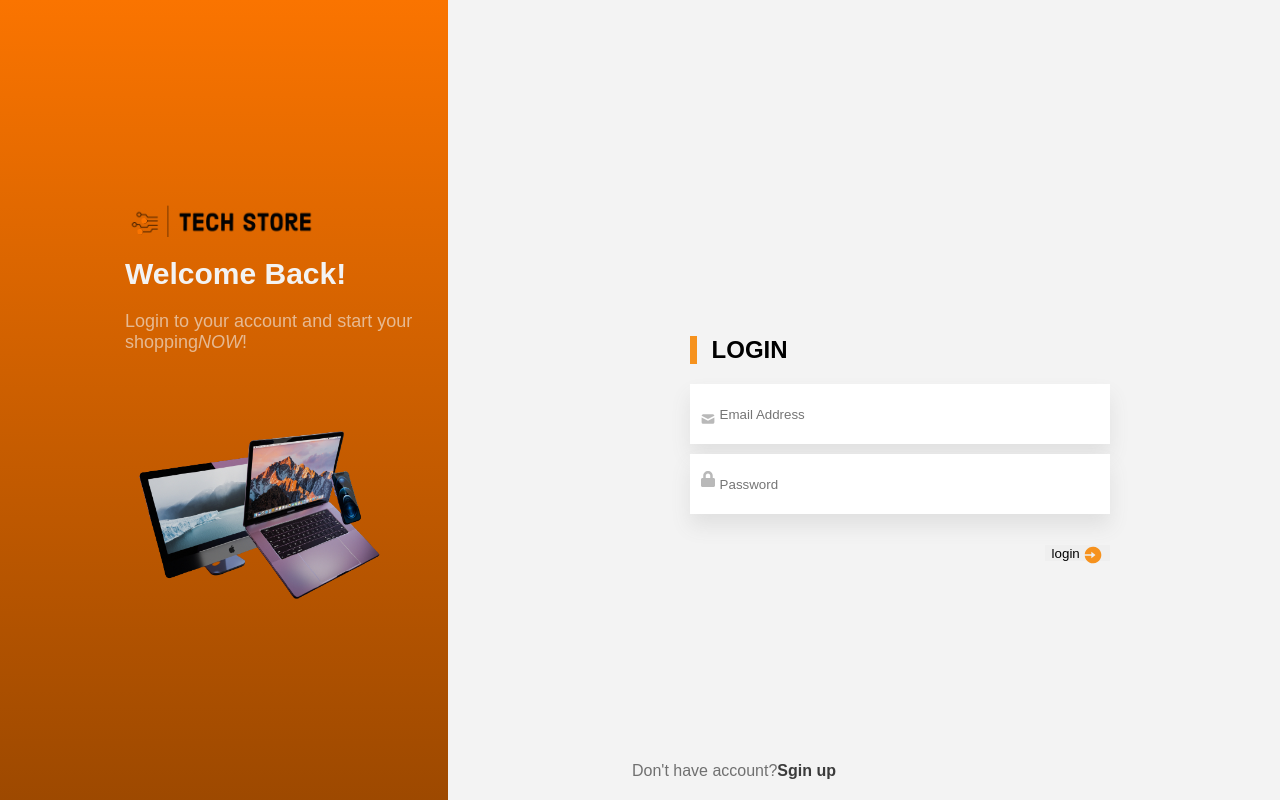
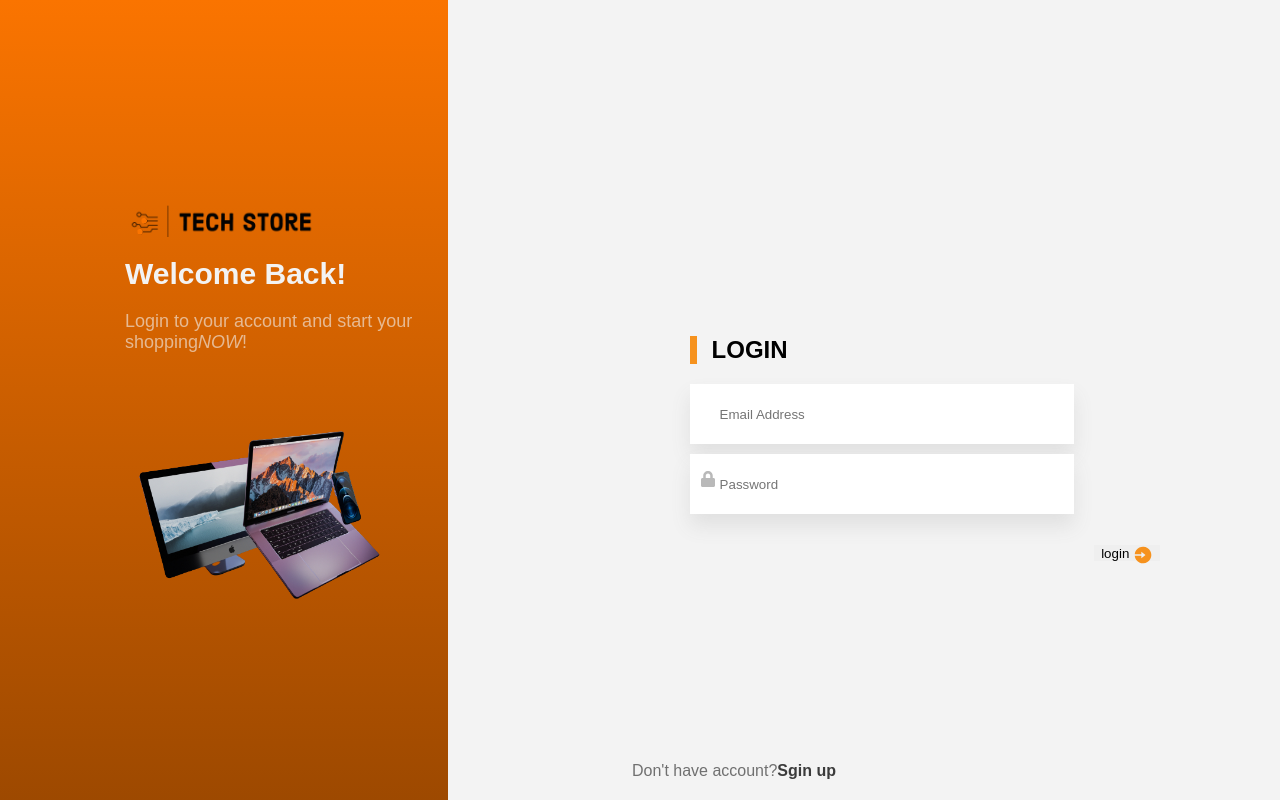
Before and after one commit to Ajyal-React/TechStoreTeam3, a React (Create React App) app: page /LogIn in a window 1280 px wide. Built offline with nearby package versions, Linux system fonts and the light colour scheme.

Commit message:
'EditLinkDecoration'

```diff
--- a/src/components/FeaturedProducts/index.js
+++ b/src/components/FeaturedProducts/index.js
@@ -187,7 +187,6 @@ const Featuredproducts = (props) => {
       <SliderContent>
         <Slider {...settings}>
           {Product.map((el) => (
-            <Link to="/ProductDetails">
               <SliderItem
                 key={el.id}
                 source={el.image}
@@ -196,7 +195,6 @@ const Featuredproducts = (props) => {
                 moreInfo={el.moreInfo}
                 arrowIcon={el.arrowIcon}
               ></SliderItem>
-            </Link>
           ))}
         </Slider>
       </SliderContent>
--- a/src/components/LogIn/index.js
+++ b/src/components/LogIn/index.js
@@ -59,16 +59,26 @@ const LogIn = () => {
         <FormSection>
           <LoginForm>
             <LoginText>login</LoginText>
-            <form onSubmit={formik.handleSubmit}>
+            <form
+              style={{
+                width: "100%",
+                display: "flex",
+                flexDirection: "column",
+                justifyContent: "start",
+                alignItems: "start",
+              }}
+              onSubmit={formik.handleSubmit}
+            >
               <CustomizeForm>
                 <InputContainer>
-                  <Icon>
+                  {/*  <Icon>
                     <HiMail style={{ color: "#B9B9B9" }} />
-                  </Icon>
+                  </Icon> */}
+
                   <input
                     style={{
+                      width: "100%",
                       boxShadow: "0px 12px 20px #E0E0E0",
-                      width: "100%",
                       height: "100%",
                       paddingLeft: "30px",
                       marginBottom: "20px",
@@ -83,11 +93,10 @@ const LogIn = () => {
                     name="email"
                     type="email"
                     onChange={formik.handleChange}
-                    /* onBlur={formik.handleBlur('email')} */
                     onBlur={({ target: { values } }) => {
                       if (!formik.values.email) {
                         setMessage(true);
-                        ErrorMessage.email = "Email address is required";
+                        ErrorMessage.email = "Email address is required!";
                       } else if (
                         !/^[A-Z0-9._%+-]+@[A-Z0-9.-]+\.[A-Z]{2,4}$/i.test(
                           formik.values.email
@@ -95,9 +104,8 @@ const LogIn = () => {
                       ) {
                         setMessage(true);
                         ErrorMessage.email = "Invalid email address";
-                      }
-                      else{
-                        setMessage(false)
+                      } else {
+                        setMessage(false);
                       }
                     }}
                     value={formik.values.email}
@@ -109,8 +117,9 @@ const LogIn = () => {
                   <span
                     style={{
                       color: "red",
-                      fontSize: "16px",
-                      marginRight: "140px",
+                      fontSize: "14px",
+                      marginRight: "250px",
+                      marginTop: "5px",
                     }}
                   >
                     {ErrorMessage.email}
@@ -122,6 +131,7 @@ const LogIn = () => {
                   </Icon>
                   <input
                     style={{
+                      width: "100%",
                       boxShadow: "0px 12px 20px #E0E0E0",
                       width: "100%",
                       height: "100%",
@@ -152,28 +162,6 @@ const LogIn = () => {
                 </LoginButton>
               </CustomizeForm>
             </form>
-            {/* <span
-              style={{
-                fontSize: "14px",
-                textDecoration: "none",
-                marginTop: "-40px",
-                marginLeft: "425px",
-                zIndex: "2",
-              }}
-            >
-              <a
-                style={{
-                  color: "#22B9FF",
-                  textDecoration: "none",
-                  backgroundColor: "trasnparent",
-                  fontWeight: "bold",
-                  fontSize: "12px",
-                }}
-                href="\#"
-              >
-                FORGET?
-              </a>
-            </span> */}
           </LoginForm>
           <QuestionSection>
             <Question>
--- a/src/components/LogIn/index.style.js
+++ b/src/components/LogIn/index.style.js
@@ -12,11 +12,41 @@ export const LeftSection = styled.div`
   width: 35%;
   height: 100vh;
   background-image: url("images/GradientBg.svg");
+  background-repeat: no-repeat;
   display: flex;
   flex-direction: column;
   justify-content: center;
   align-items: flex-start;
+  flex-wrap: wrap;
   padding-left: 125px;
+  min-width: 300px;
+  @media (max-width: 341px) {
+    width: 100%;
+    background-color: red;
+  }
+  @media (max-width: 576px) {
+    width: 100%;
+    justify-content: center;
+  }
+
+  @media (max-width: 768px) {
+    width: 100%;
+    justify-content: center;
+  }
+
+  @media (max-width: 992px) {
+    width: 100%;
+    justify-content: center;
+  }
+
+  @media (max-width: 1200px) {
+  }
+
+  @media (min-width: 1400px) {
+  }
+
+  @media (max-width: 950px) {
+  }
 `;
 
 export const Image = styled.img`
@@ -58,8 +88,34 @@ export const FormSection = styled.section`
   flex-direction: column;
   justify-content: end;
   align-items: center;
+  flex-wrap: wrap;
   height: 100%;
   background-color: #f3f3f3;
+  min-width: 500px;
+  @media (max-width: 341px) {
+    width: 100%;
+  }
+  @media (max-width: 576px) {
+    width: 100%;
+    justify-content: center;
+  }
+
+  @media (max-width: 768px) {
+    width: 100%;
+    justify-content: center;
+  }
+
+  @media (max-width: 992px) {
+  }
+
+  @media (max-width: 1200px) {
+  }
+
+  @media (min-width: 1400px) {
+  }
+
+  @media (max-width: 950px) {
+  }
 `;
 
 export const LoginForm = styled.form`
@@ -150,14 +206,15 @@ export const BoldBlack = styled.a`
 /*Question ends here*/
 
 export const CustomizeForm = styled.div`
+width: 100%;
   display: flex;
   flex-direction: column;
   justify-content: center;
-  align-items: center;
+  align-items: start;
 `;
 
-export const InputContainer = styled.div `
-  width: 100%;
+export const InputContainer = styled.div`
+  width: 70%;
   height: 60px;
   display: flex;
   flex-direction: row;
@@ -169,5 +226,56 @@ export const InputContainer = styled.div `
 export const Icon = styled.div`
   position: absolute;
   left: 10px;
-  top:27px;
+  top: 27px;
 `;
+
+export const InputBox = styled.div`
+  position: relative;
+  margin-top: 10px;
+  width: 50%;
+  border: none;
+  input {
+    width: 100%;
+    height: 60px;
+    background: #ffffff;
+    box-shadow: 0px 12px 20px #00000014;
+    border: none;
+    outline: none;
+    font-size: 18px;
+    padding-left: 30px;
+    &::placeholder {
+      color: transparent;
+    }
+    &:placeholder-shown ~ label {
+      font-size: 14px;
+      cursor: text;
+      top: 20px;
+    }
+  }
+  label {
+    position: absolute;
+    top: 0;
+    display: block;
+    transition: 0.2s;
+    font-size: 14px;
+    color: #9b9b9b;
+    padding-left: 30px;
+  }
+  input:focus {
+    ~ label {
+      position: absolute;
+      top: 0;
+      display: block;
+      transition: 0.2s;
+      font-size: 14px;
+      color: #9b9b9b;
+    }
+    border-left: 8px solid #fa7400;
+  }
+  input {
+    &:required,
+    &:invalid {
+      box-shadow: none;
+    }
+  }
+`;
--- a/src/components/SliderItem/index.js
+++ b/src/components/SliderItem/index.js
@@ -9,23 +9,24 @@ import {
   ImageContainer,
 } from "./index.style";
 
-
-  import {Link} from 'react-router-dom'
+import { Link } from "react-router-dom";
 const SliderItem = (props) => {
   return (
     <>
+      <Link style={{ textDecoration: "none" }} to="/ProductDetails">
         <Item>
-          <ImageContainer><Image src={props.source} /></ImageContainer>
+          <ImageContainer>
+            <Image src={props.source} />
+          </ImageContainer>
           <ItemTitle>{props.title}</ItemTitle>
           <SliderItemPrice>{props.price}</SliderItemPrice>
-          <Link style={{textDecoration:'none'}} to="/ProductDetails">
+
           <MoreInfo>
             <Text>{props.moreInfo}</Text>
             <Arrow id="hoverArrow">{props.arrowIcon}</Arrow>
           </MoreInfo>
+        </Item>
       </Link>
-
-        </Item>
     </>
   );
 };
```
Lines whose indentation alone changed are shown as unchanged.
